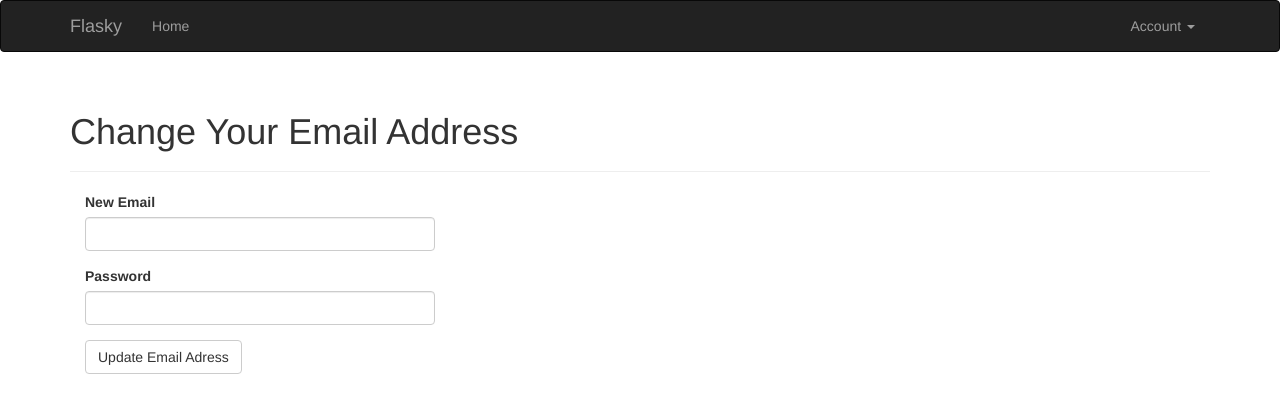
After one commit to Faizol-Shobola/Flasky, a Flask app: page /auth/change_email in a window 1280 px wide. The commit adds this page. Shown: the top 413 px of the page. Run offline with Flask 3, Linux system fonts and the light colour scheme; the visitor is signed in with stand-in values (Sample User, id 1); some libraries are stand-ins or nearby versions.

Commit message:
Email address changes

```diff
--- a/app/auth/forms.py
+++ b/app/auth/forms.py
@@ -48,3 +48,12 @@ class PasswordResetForm(FlaskForm):
         DataRequired(), EqualTo('password2', message='Passwords must match')])
     password2 = PasswordField('Confirm password', validators=[DataRequired()])
     submit = SubmitField('Reset Password')
+
+class ChangeEmailForm(FlaskForm):
+    email = StringField('New Email', validators=[DataRequired(), Length(1, 64), Email()])
+    password = PasswordField('Password', validators=[DataRequired()])
+    submit = SubmitField('Update Email Adress')
+
+    def validate_email(self, field):
+        if User.query.filter_by(email=field.data.lower()).first():
+            raise ValidationError('Email already registered.')
--- a/app/auth/views.py
+++ b/app/auth/views.py
@@ -5,7 +5,7 @@ from ..import db
 from ..models import User
 from ..email import send_email
 from .forms import LoginForm, RegistrationForm, ChangePasswordForm, PasswordResetRequestForm, \
-    PasswordResetForm
+    PasswordResetForm, ChangeEmailForm
 
 
 @auth.before_app_request
@@ -135,3 +135,33 @@ def password_reset(token):
         else:
             return redirect(url_for('main.index'))
     return render_template('auth/reset_password.html', form=form)
+
+
+@auth.route('/change_email', methods=['GET', 'POST'])
+@login_required
+def change_email_request():
+    form = ChangeEmailForm()
+    if form.validate_on_submit():
+        if current_user.verify_password(form.password.data):
+            new_email = form.email.data.lower()
+            token = current_user.generate_email_change_token(new_email)
+            send_email(new_email, 'Confirm your email address',
+                        'auth/email/change_email',
+                        user=current_user, token=token)
+            flash('An email with instruction to confirm your new email '
+                    'address has been sent to you.')
+            return redirect(url_for('main.index'))
+        else:
+            flash('Invalid email or password.')
+    return render_template("auth/change_email.html", form=form)
+
+
+@auth.route('/change_email/<token>')
+@login_required
+def change_email(token):
+    if current_user.change_email(token):
+        db.session.commit()
+        flash('Your email address has been updated')
+    else:
+        flash('Invalid request.')
+    return redirect(url_for('main.index'))
--- a/app/models.py
+++ b/app/models.py
@@ -78,5 +78,28 @@ class User(UserMixin, db.Model):
         db.session.add(user)
         return True
 
+    def generate_email_change_token(self, new_email):
+        s = Serializer(current_app.config['SECRET_KET'])
+        return s.dumps({'change_email': self.id, 'new_email': new_email})
+
+    def change_email(self, token):
+        s = Serializer(current_app.config['SECRET_KEY'])
+        try:
+            data = s.loads(token, max_age=3600)
+        except SignatureExpired:
+            return False
+        except BadSignature:
+            return False
+        if data.get('change_email') != self.id:
+            return False
+        new_email = data.get('new_email')
+        if new_email is None:
+            return False
+        if self.query.filter_by(email=new_email).first() is not None:
+            return False
+        self.email - new_email
+        db.session.add(self)
+        return True
+
     def __repr__(self):
         return '<User %r>' % self.username
--- /dev/null
+++ b/app/templates/auth/change_email.html
@@ -0,0 +1,13 @@
+{% extends "base.html" %}
+{% import "bootstrap/wtf.html" as wtf %}
+
+{% block title %}Flasky - Change Email Address{% endblock %}
+
+{% block page_content %}
+<div class="page-header">
+    <h1>Change Your Email Address</h1>
+</div>
+<div class="col-md-4">
+    {{ wtf.quick_form(form) }}
+</div>
+{% endblock %}
--- a/app/templates/base.html
+++ b/app/templates/base.html
@@ -30,6 +30,7 @@
                     <a href="#" class="dropdown-toggle" data-toggle="dropdown">Account <b class="caret"></b></a>
                     <ul class="dropdown-menu">
                         <li><a href="{{ url_for('auth.change_password') }}">Change Password</a></li>
+                        <li><a href="{{ url_for('auth.change_email_request') }}">Change Email</a></li>
                         <li><a href="{{ url_for('auth.logout') }}">Log Out</a></li>
                     </ul>
                 </li>
```
Also changed, not shown: app/templates/auth/email/change_email.html (added, +8 -0 lines), app/templates/auth/email/change_email.txt (added, +11 -0 lines).
